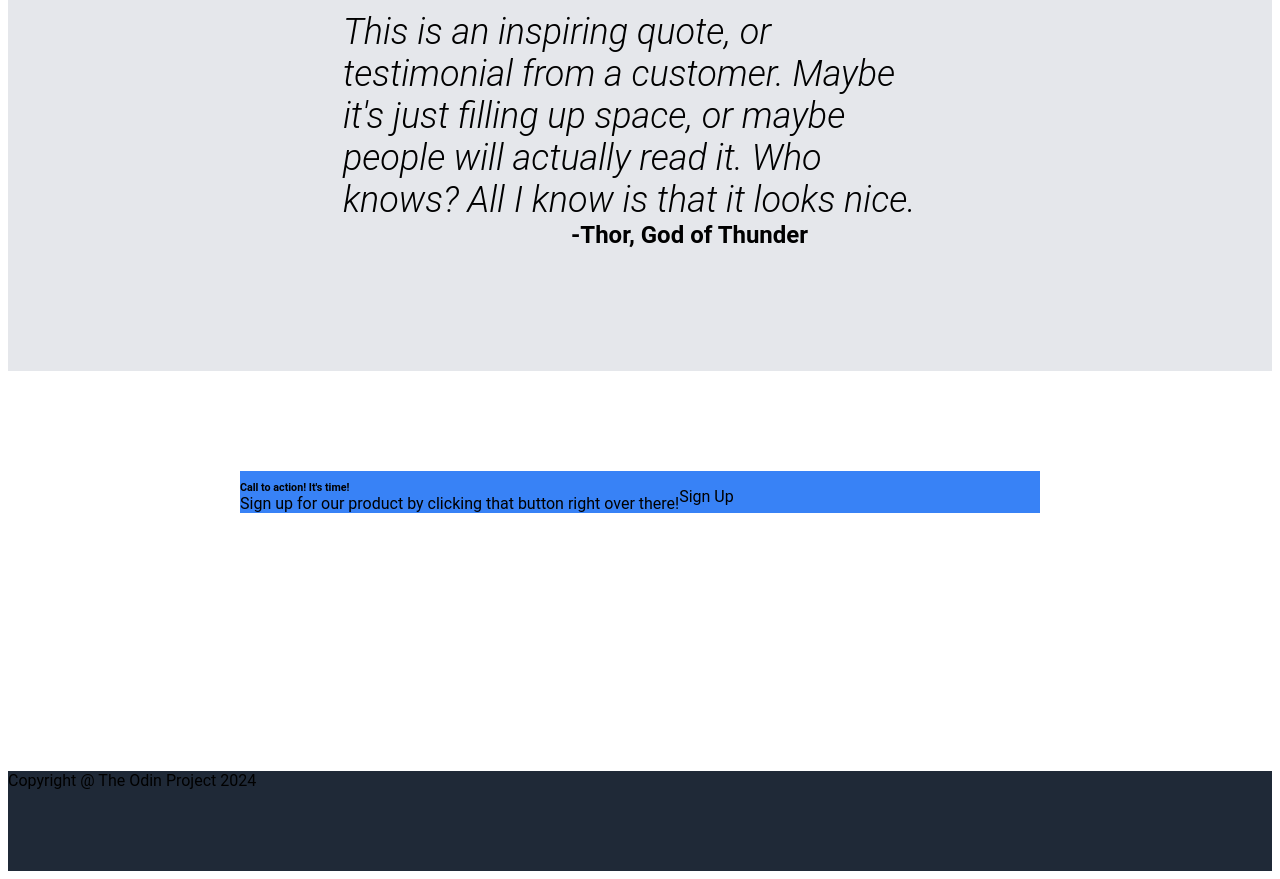
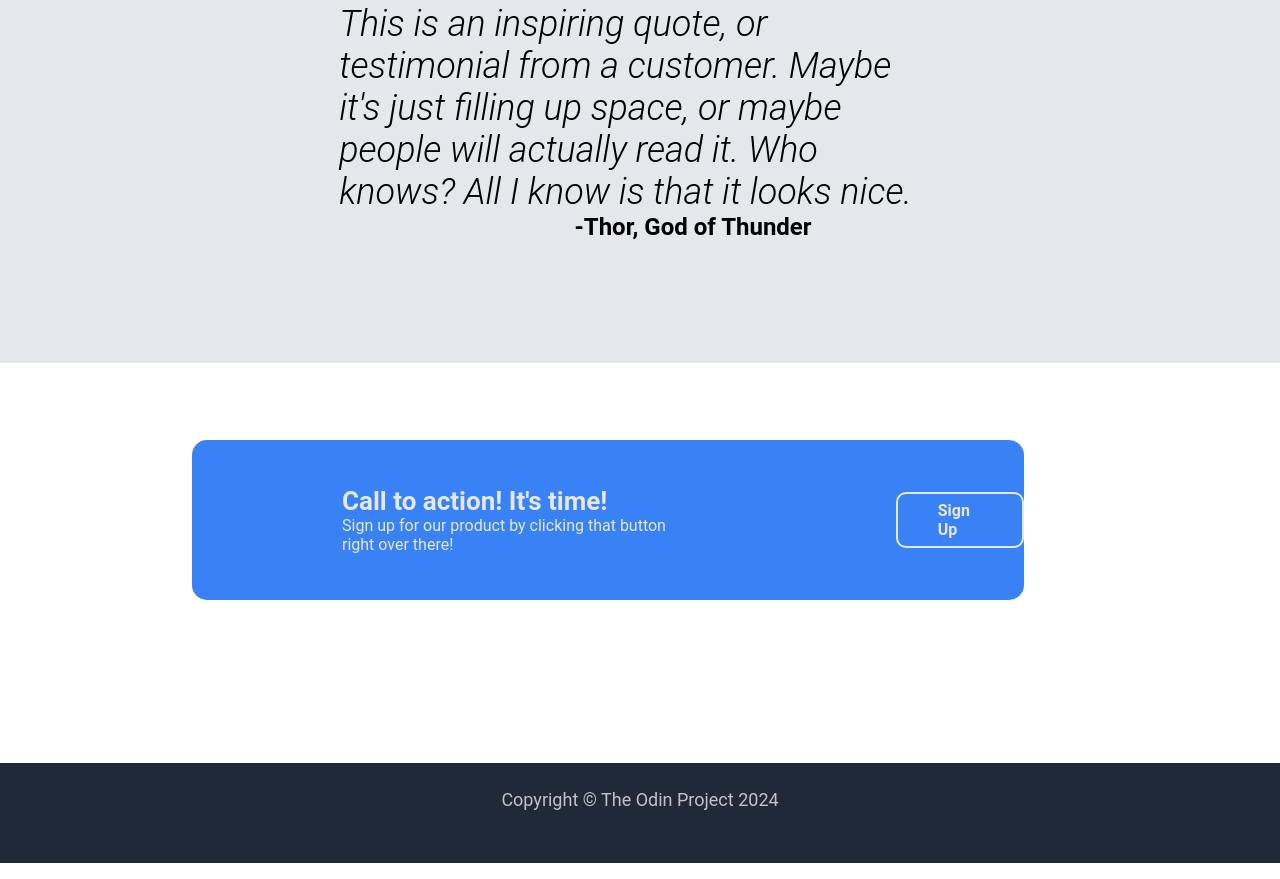
Before and after one commit to Rawrrz/LandingPage, a plain HTML site: page index.html in a window 1280 px wide. Shown: the part 1244-2123 px from the top of the page. Drawn offline with Linux system fonts and the light colour scheme.

Commit message:
Finished section 4 and footer
Wrapped up the project here

```diff
--- a/index.html
+++ b/index.html
@@ -78,7 +78,7 @@
 
     <!-- Footer -->
     <footer>
-        <div class="copyright">Copyright @ The Odin Project 2024</div>
+        <div class="copyright">Copyright © The Odin Project 2024</div>
     </footer>
 
 
--- a/style.css
+++ b/style.css
@@ -1,7 +1,11 @@
-body *
+*
 {
     margin: 0%;
     padding: 0%;
+}
+
+body *
+{
     display: flex;
     flex-direction: column;
     font-family: roboto;
@@ -188,23 +192,56 @@ header .header-logo
 .section-4
 {
     height: 400px;
-    align-items: center;
 }
 
 .section-4-signup-banner
 {
+    border-radius: 15px;
     align-items: center;
-    margin: 100px;
+    margin-left: 15%;
+    margin-right: 20%;
+    margin-top: 6%;
     background-color: #3882F6;
-    padding-top: 10px;
     flex-direction: row;
-    width: 800px;
+    height: 160px;
+    padding-left: 150px;
+}
+
+.section-4-signup-banner h6
+{
+    font-size: 26px;
+    color: #E5E7EB;
+}
+
+.section-4-signup-banner p
+{
+    color: #E5E7EB;
+}
+
+.section-4-button
+{
+    font-weight: bold;
+    color: #E5E7EB;
+    border-radius: 10px;
+    border: 2px #E5E7EB solid;
+    padding: 7px;
+    padding-left: 40px;
+    padding-right: 40px;
+    margin-left: 30%;
 }
 
 /* Footer section */
 
 footer
 {
+    text-align: center;
+    color: #c2c2c4;
     height: 100px;
     background-color: #1F2937;
 }
+
+footer .copyright
+{
+    font-size: 18px;
+    margin-top: 2%;
+}
```
